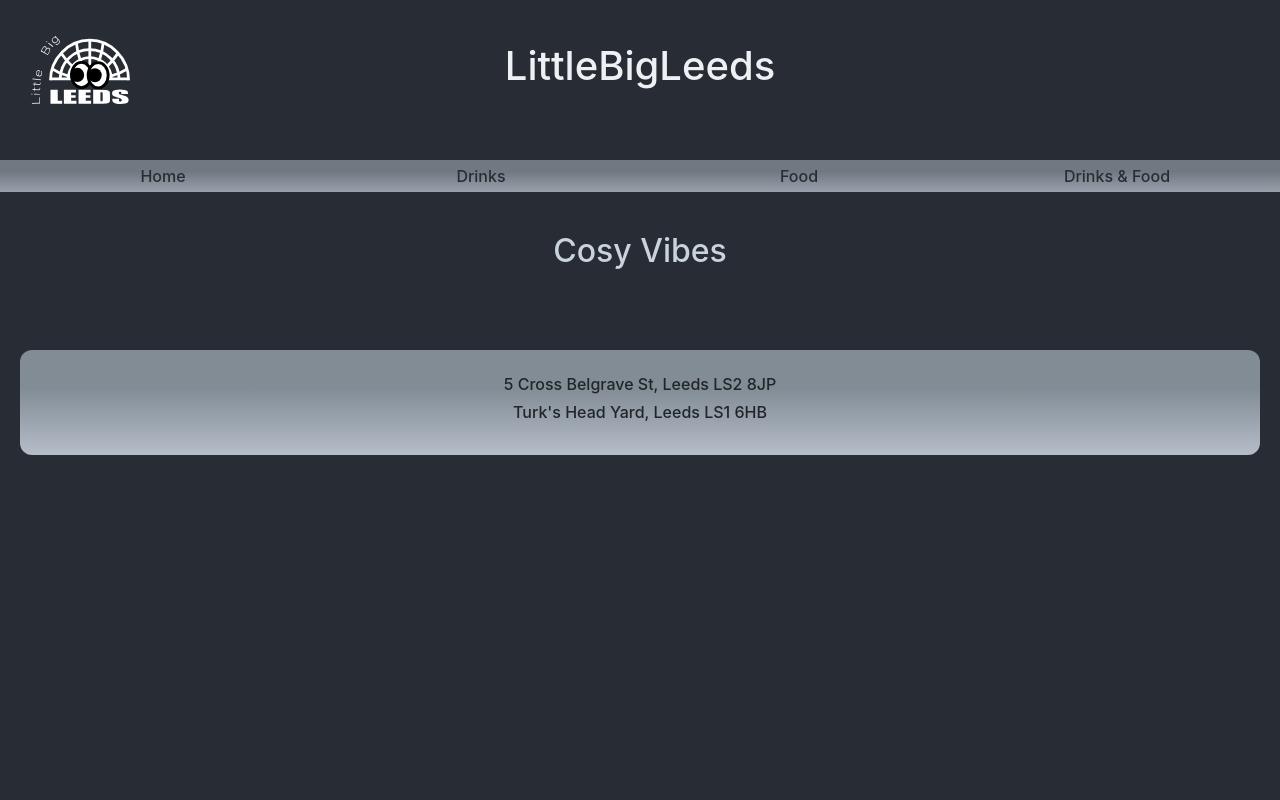
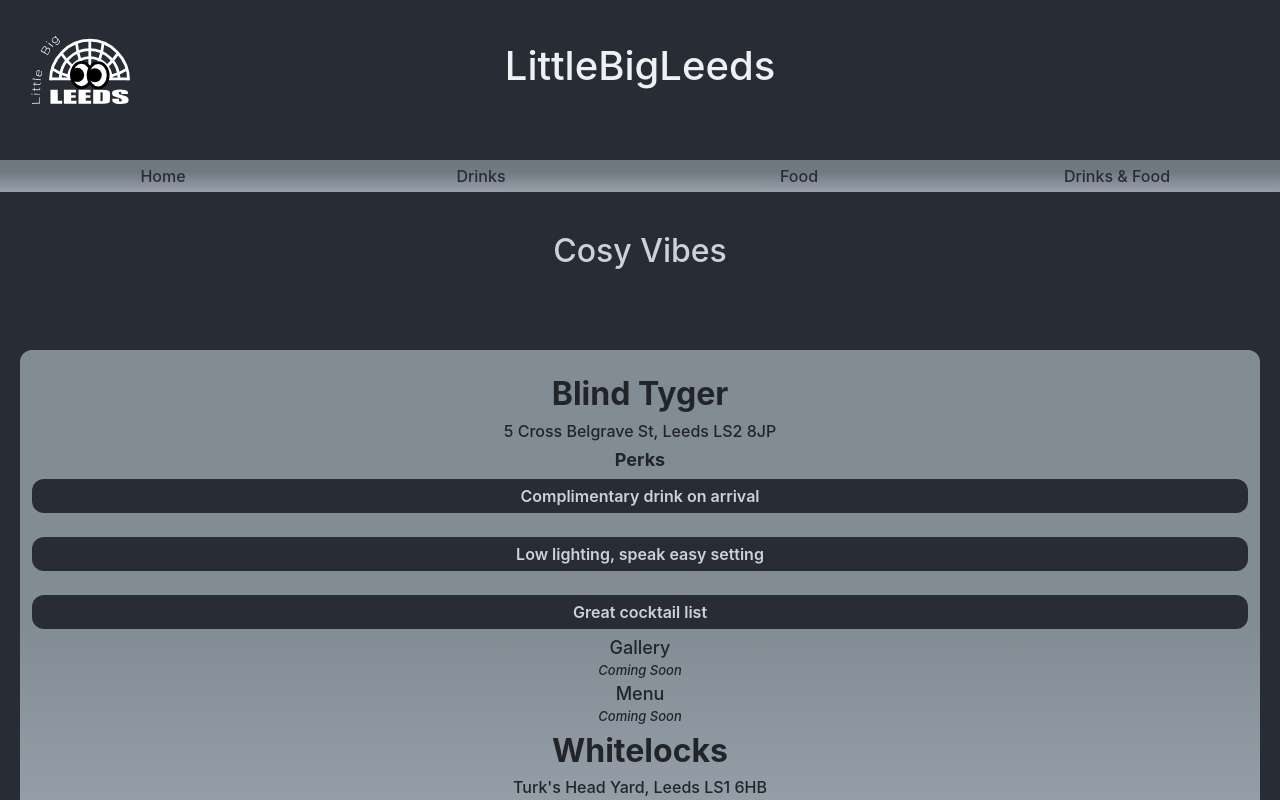
Before and after one commit to Boerie202/little-big-leeds, a React (Create React App) app: page /drinks_venues_cosy in a window 1280 px wide. Shown: the top 800 px of the page. Built offline with nearby package versions, Linux system fonts and the light colour scheme.

Commit message:
Added json data to drinks_venues_cosy.js
Everything is pulling through, just need to figure out how to integrate it with the css I need

```diff
--- a/src/pages/drinks_venues_cosy.js
+++ b/src/pages/drinks_venues_cosy.js
@@ -1,5 +1,5 @@
 import React from 'react';
-import Container from 'react-bootstrap/Container';
+// import Container from 'react-bootstrap/Container';
 import Row from 'react-bootstrap/Row';
 import Col from 'react-bootstrap/Col';
 import 'bootstrap/dist/css/bootstrap.css';
@@ -7,31 +7,39 @@
 import './AllPages.css'
 
 //Data Imports
-import { CosyDrinksData } from './data.js';
+// import { CosyDrinksData } from './data.js';
 
 //JSON import
 import Venues from './venue_data';
 
 
-
-function DrinksCosy() {
+function DrinksCosy () {
     return (
-        <div className='page-container'>
+        <div className='page-container fluid'>
             <h2 className='page-title'>
                 Cosy Vibes
             </h2>
 
             <Row className='d-flex align-items-center justify-content-center venue-page'>
-                {Venues.map((data, key) => {
+
+                {Venues && Venues.map((venue) => {
                     return (
-                        <h2 key={key}> {data.name} </h2>,
-                        <h6 key={key}> {data.address} </h6>
+                        <div key = {venue.id}>
+
+                                <h2> {venue.name} </h2>
+                                <h6> {venue.address} </h6>
+
+                                 <h3>Perks</h3>
+                                    <p className='p1'> {venue.perks[0]} </p> <br />
+                                    <p className='p2'> {venue.perks[1]} </p> <br />
+                                    <p className='p3'> {venue.perks[2]} </p>
+
+                            <Col className='additional-info-list'><li>Gallery</li><li className='coming-soon'>Coming Soon</li><li>Menu</li><li className='coming-soon'>Coming Soon</li></Col>
+
+                        </div>
                     );
                 })}
             </Row>
-            {/* <CosyDrinksData /> */}
-
-
         </div>
 
     );
--- a/src/pages/venue_data.json
+++ b/src/pages/venue_data.json
@@ -1,5 +1,7 @@
 [
     {
+
+        "id": 1,
         "name": "Blind Tyger",
         "address": "5 Cross Belgrave St, Leeds LS2 8JP",
         "perks": [
@@ -8,7 +10,9 @@
             "Great cocktail list"
         ]
     },
+
     {
+        "id": 2,
         "name": "Whitelocks",
         "address": "Turk's Head Yard, Leeds LS1 6HB",
         "perks": [
```
